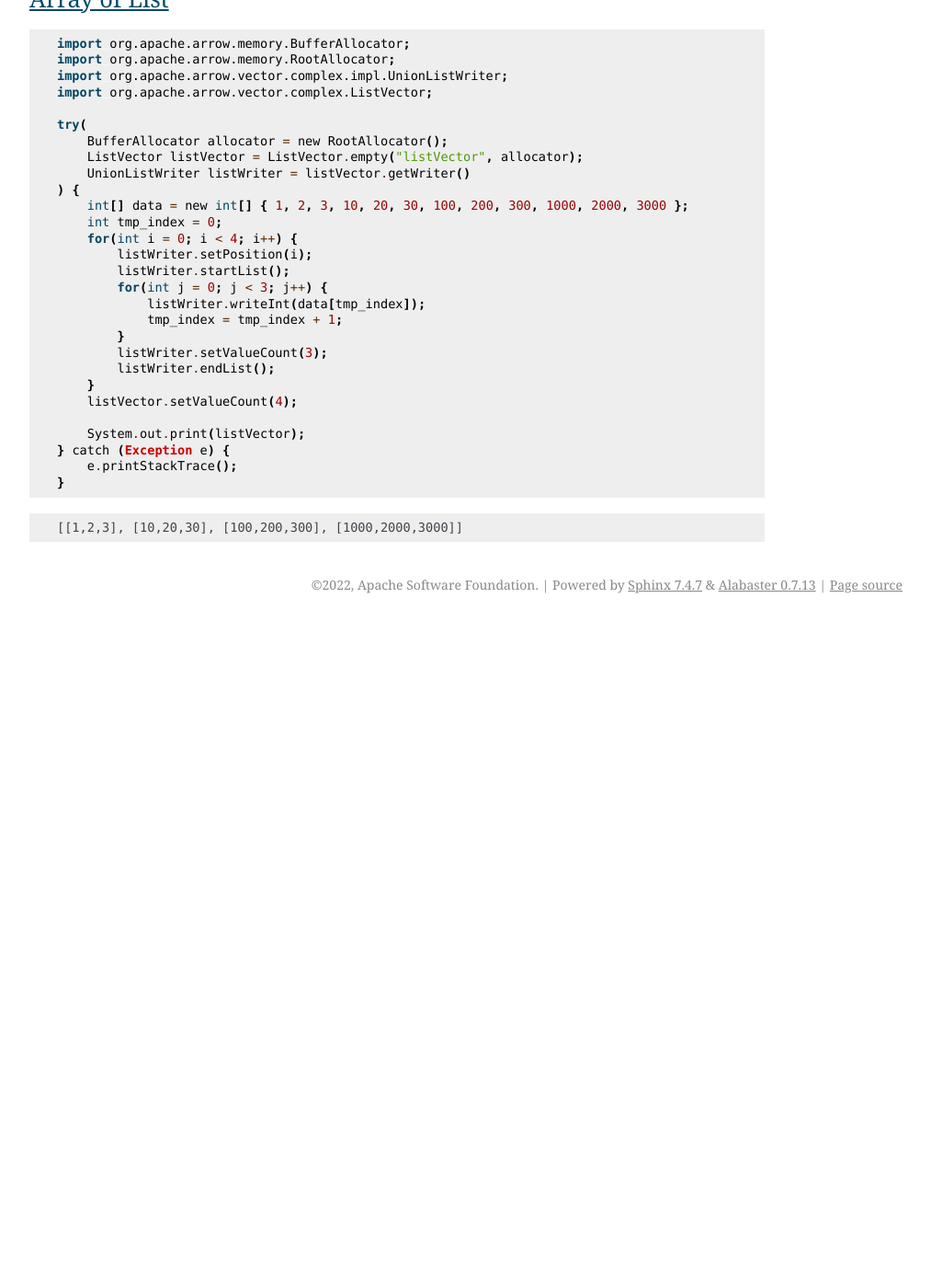
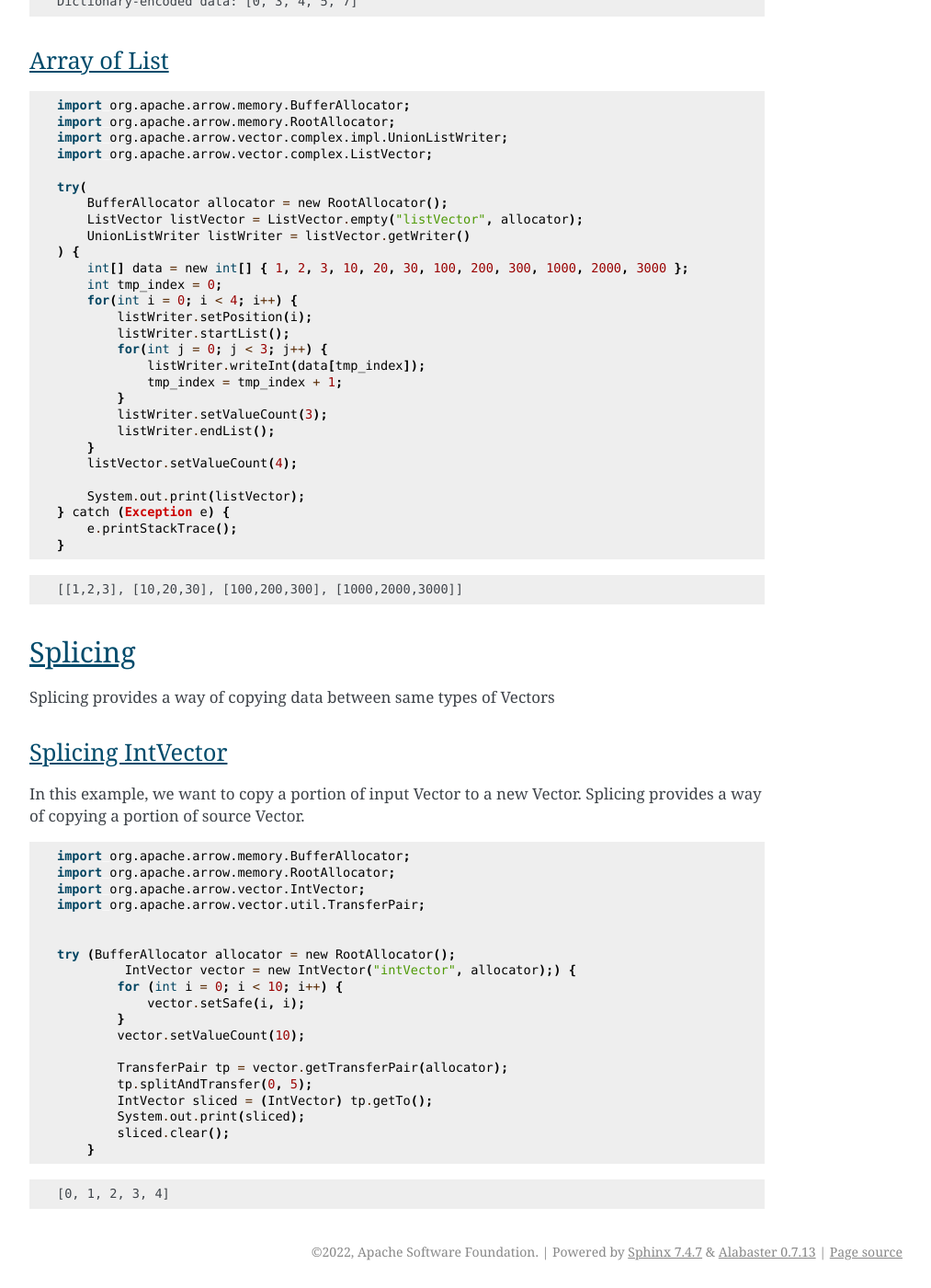
Before and after one commit to apache/arrow-cookbook, a Sphinx documentation site: the page built from java/source/create.rst, in a window 1280 px wide and 1400 px high, scrolled down 2508 px. Shown: the whole window at 92% size, without its empty margins (258-1271 px from the left). Built offline with Sphinx 7.4.7, drawn with Linux system fonts in a browser that asks for light colours; before the commit the page ends 3183 px from its top, so only the background shows below that; some of the changed text lies outside the part shown.

Commit message:
added splicing example

```diff
--- a/java/source/create.rst
+++ b/java/source/create.rst
@@ -188,3 +188,40 @@
 .. _`FieldVector`: https://arrow.apache.org/docs/java/reference/org/apache/arrow/vector/FieldVector.html
 .. _`ValueVector`: https://arrow.apache.org/docs/java/vector.html
 .. _`dictionary-encoding`: https://arrow.apache.org/docs/format/Columnar.html#dictionary-encoded-layout
+
+Splicing
+========
+
+Splicing provides a way of copying data between same types of Vectors
+
+Splicing IntVector
+------------------
+
+In this example, we want to copy a portion of input Vector to a new Vector.
+Splicing provides a way of copying a portion of source Vector.
+
+.. testcode::
+
+    import org.apache.arrow.memory.BufferAllocator;
+    import org.apache.arrow.memory.RootAllocator;
+    import org.apache.arrow.vector.IntVector;
+    import org.apache.arrow.vector.util.TransferPair;
+
+
+    try (BufferAllocator allocator = new RootAllocator();
+             IntVector vector = new IntVector("intVector", allocator);) {
+            for (int i = 0; i < 10; i++) {
+                vector.setSafe(i, i);
+            }
+            vector.setValueCount(10);
+
+            TransferPair tp = vector.getTransferPair(allocator);
+            tp.splitAndTransfer(0, 5);
+            IntVector sliced = (IntVector) tp.getTo();
+            System.out.print(sliced);
+            sliced.clear();
+        }
+
+.. testoutput::
+
+    [0, 1, 2, 3, 4]
```
